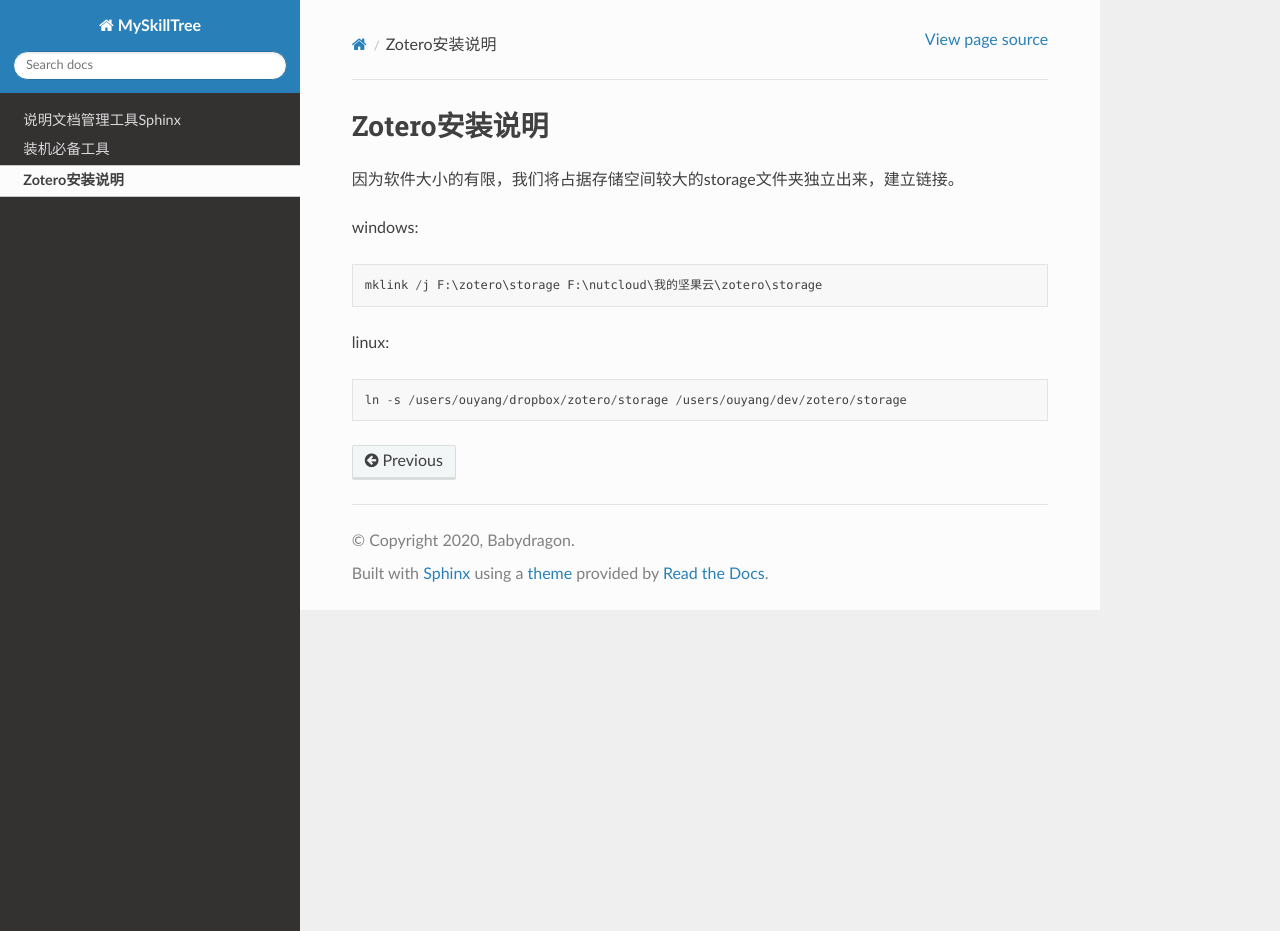
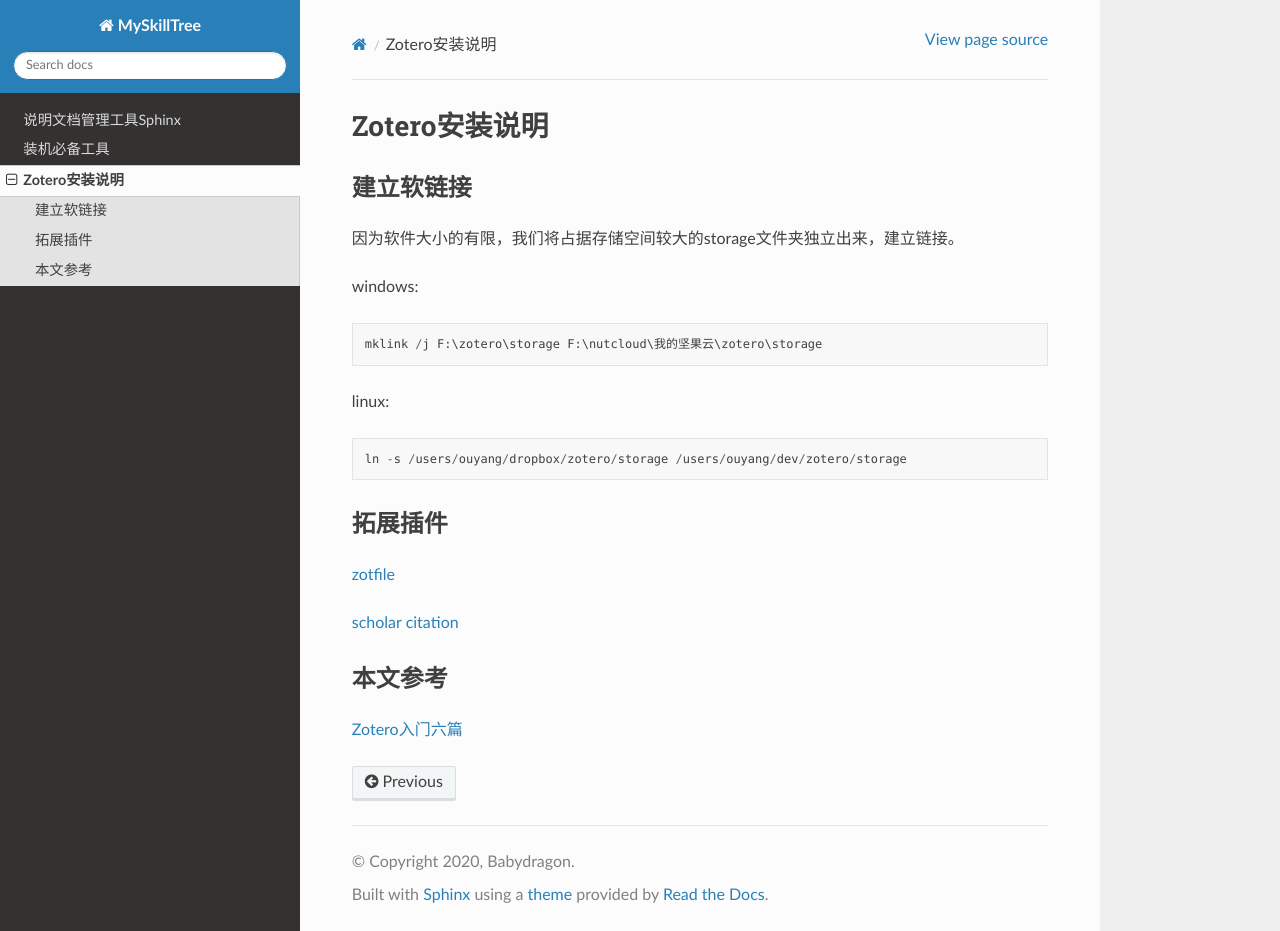
Before and after one commit to baolintian/MyDoc, a Sphinx documentation site: the page built from docs/source/Zotero/zotero.md, in a window 1280 px wide and 931 px high. Built offline with Sphinx 7.4.7 and the Read the Docs theme 2.0.0, drawn with Linux system fonts in a browser that asks for light colours.

Commit message:
add Zotero

````diff
--- a/docs/source/Zotero/zotero.md
+++ b/docs/source/Zotero/zotero.md
@@ -1,4 +1,8 @@
 # Zotero安装说明
+
+
+
+## 建立软链接
 
 因为软件大小的有限，我们将占据存储空间较大的storage文件夹独立出来，建立链接。
 
@@ -13,3 +17,17 @@ linux:
 ```
 ln -s /users/ouyang/dropbox/zotero/storage /users/ouyang/dev/zotero/storage
 ```
+
+
+
+## 拓展插件
+
+[zotfile](https://github-production-release-asset-2e65be.s3.amazonaws.com/3074850/b1169300-4794-11ea-9dea-454b8bfdd929?X-Amz-Algorithm=AWS4-HMAC-SHA256&X-Amz-Credential=AKIAIWNJYAX4CSVEH53A%2F20200322%2Fus-east-1%2Fs3%2Faws4_request&X-Amz-Date=20200322T123748Z&X-Amz-Expires=300&X-Amz-Signature=70e5b1182c58444cfb30a6842ca859dc2a554c4fe75e96227a817a9bad047b38&X-Amz-SignedHeaders=host&actor_id=30475927&response-content-disposition=inline%3B%20filename%3Dzotfile-5.0.16-fx.xpi&response-content-type=application%2Fx-xpinstall)
+
+[scholar citation](https://raw.githubusercontent.com/beloglazov/zotero-scholar-citations/master/builds/zotero-scholar-citations-1.8.4-fx.xpi)
+
+
+
+## 本文参考
+
+[Zotero入门六篇](<https://www.douban.com/group/topic/45562674/>)
````
